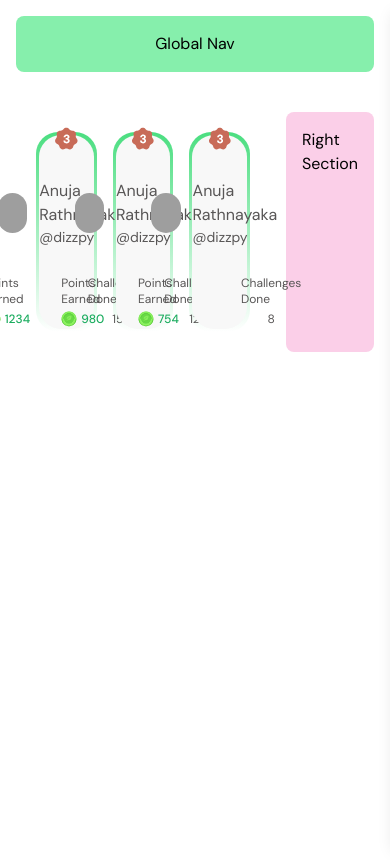
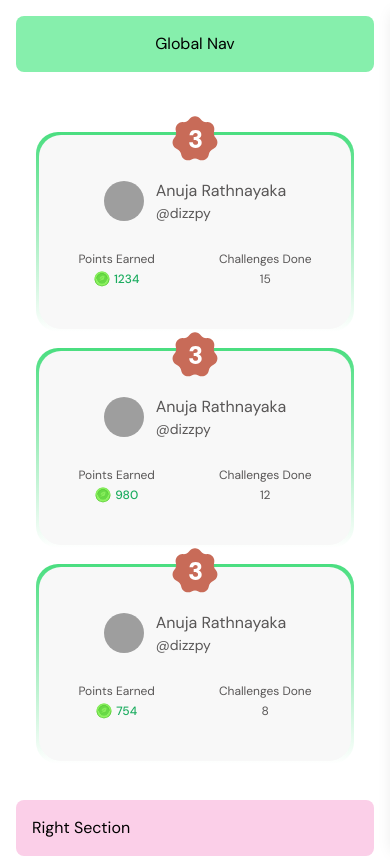
Before and after one commit to dizzpy/Greenie-Web, a React (Vite) app: page /leaderboard in a window 390 px wide. Built offline with nearby package versions, Linux system fonts and the light colour scheme; grey boxes are pictures that could not be loaded.

Commit message:
fix(leaderboard): 3 cards responsive

```diff
--- a/src/[features]/leaderboard/pages/LeaderboardHome.jsx
+++ b/src/[features]/leaderboard/pages/LeaderboardHome.jsx
@@ -2,18 +2,18 @@ import TopLeaderboardCard from '../components/TopLeaderboardCard';
 
 function LeaderboardHome() {
   return (
-    <div className="max-w-screen-2xl container mx-auto px-4">
+    <div className="container mx-auto px-4">
       {/* Global nav */}
       <div className="bg-green-300 py-4 mx-auto my-4 rounded-lg">
         <p className="text-center">Global Nav</p>
       </div>
 
-      {/* Main grid container */}
-      <div className="flex gap-4 mt-10">
-        {/* Left section (9/12) */}
-        <div className="w-9/12">
-          {/* 3x3 grid - added padding */}
-          <div className="grid grid-cols-3 gap-4 p-5">
+      {/* Main grid container - make it column on mobile */}
+      <div className="flex flex-col lg:flex-row gap-4 mt-10">
+        {/* Left section - full width on mobile */}
+        <div className="w-full lg:w-9/12">
+          {/* 3x3 grid - 1 column on mobile, 2 on tablet, 3 on desktop */}
+          <div className="grid grid-cols-1 md:grid-cols-2 lg:grid-cols-3 gap-4 p-5">
             <TopLeaderboardCard
               fullName="Anuja Rathnayaka"
               username="dizzpy"
@@ -35,8 +35,10 @@ function LeaderboardHome() {
           </div>
         </div>
 
-        {/* Right section (3/12) */}
-        <div className="w-3/12 bg-pink-200 p-4 rounded-lg">Right Section</div>
+        {/* Right section - full width on mobile */}
+        <div className="w-full lg:w-3/12 bg-pink-200 p-4 rounded-lg">
+          Right Section
+        </div>
       </div>
     </div>
   );
```
